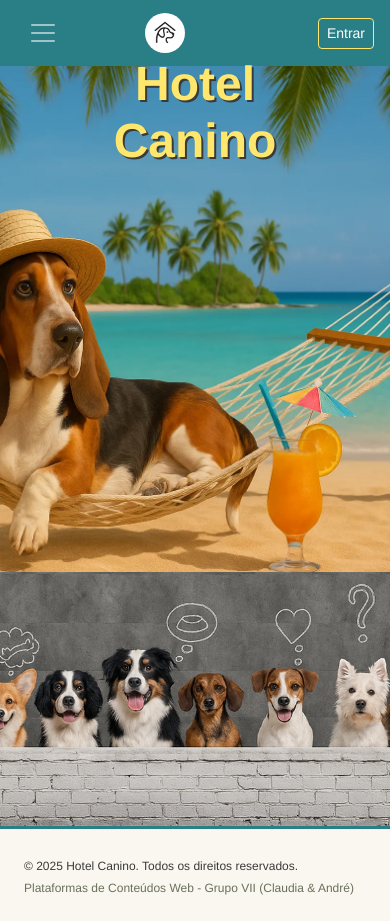
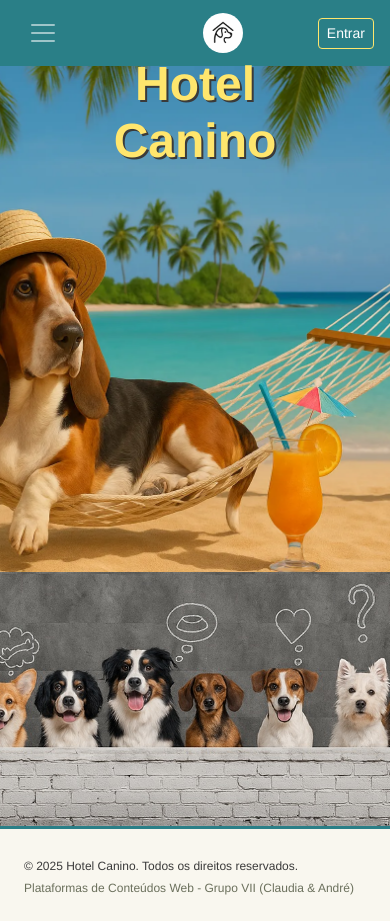
Before and after one commit to APedrosaUab/hotel-canino, a Vue app in the folder frontend/hotelcaninofrontend-main/: page / in a window 390 px wide. Built offline with nearby package versions, Linux system fonts and the light colour scheme.

Commit message:
ajustes em mobile

```diff
--- a/frontend/hotelcaninofrontend-main/src/components/NavBar.vue
+++ b/frontend/hotelcaninofrontend-main/src/components/NavBar.vue
@@ -2,7 +2,7 @@
   <nav class="navbar navbar-expand-lg navbar-dark bg-dark px-3 d-flex align-items-center justify-content-between">
     <!-- MOBILE: Botão Hamburguer -->
     <button
-      class="navbar-toggler me-2 d-lg-none"
+      class="navbar-toggler me-5 d-lg-none"
       type="button"
       data-bs-toggle="offcanvas"
       data-bs-target="#offcanvasMenu"
@@ -248,5 +248,10 @@ ul.nav.flex-column {
   transition: all 0.3s ease;
 }
 
-/* ÍCONES (opcional: podes usar emojis ou SVGs no HTML) */
+@media screen and (max-width: 767px) {
+.logo-img {
+  margin-left: 3rem !important;
+}
+}
+
 </style>
```
